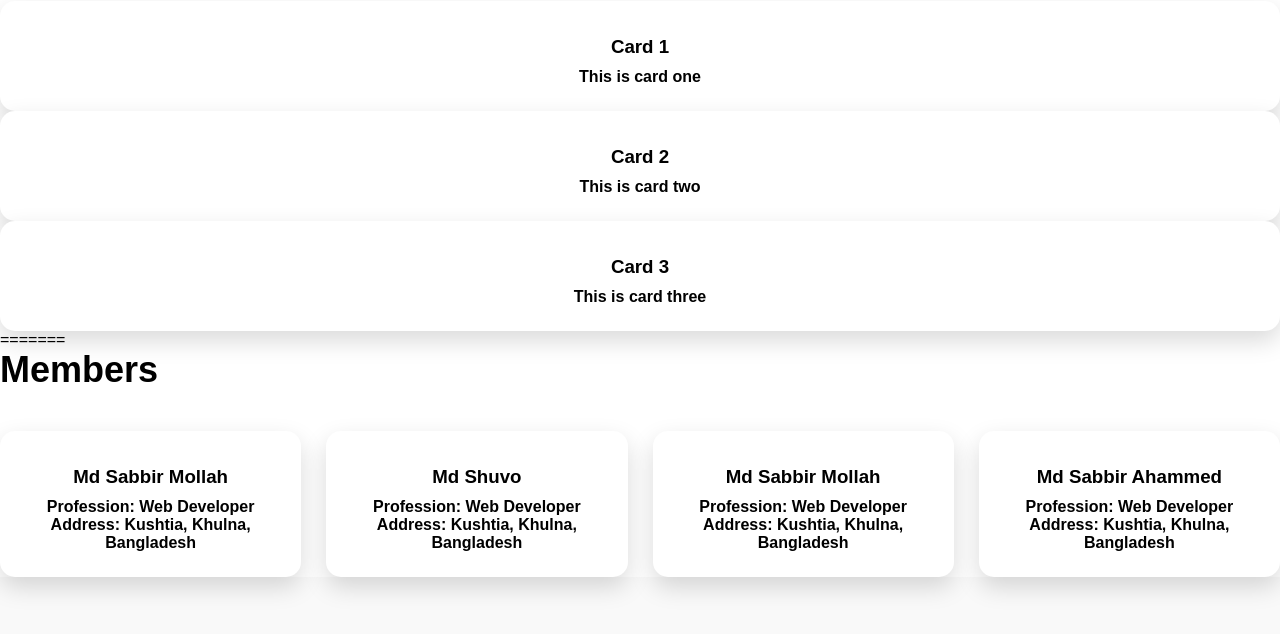
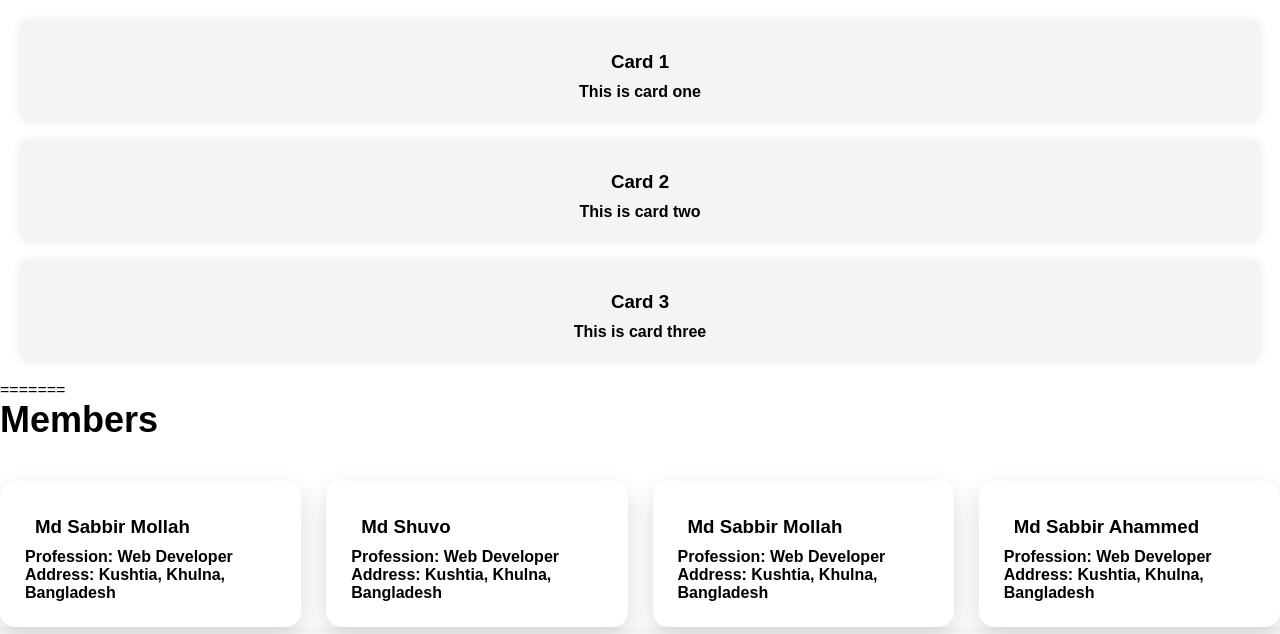
Before and after one commit to devshopmentor/colab-test-project, a plain HTML site: page index.html in a window 1280 px wide. Shown: the part 85-719 px from the top of the page. Drawn offline with Linux system fonts and the light colour scheme.

Commit message:
There three card simple

```diff
--- a/index.html
+++ b/index.html
@@ -19,19 +19,20 @@
 <<<<<<< HEAD
 
      <div class="card-container">
-     <div class="card">
+     <div class="card-1">
     <h3>Card 1</h3>
     <p>This is card one</p>
   </div>
 
-  <div class="card">
+  <div class="card-1">
     <h3>Card 2</h3>
     <p>This is card two</p>
   </div>
 
-  <div class="card">
+  <div class="card-1">
     <h3>Card 3</h3>
     <p>This is card three</p>
+  </div>
   </div>
 =======
 <section  class="team-section">
--- a/style.css
+++ b/style.css
@@ -32,13 +32,17 @@
 .card-container{
     display: flex;
     gap: 20px;
+    flex-direction: column;
     padding: 20px;
+    margin: 20px;
 }
 
-.card{
+.card-1{
+
     background: #f4f4f4;
     padding: 20px;
     flex: 1;
+    margin: 20px;
     align-items: center;
     text-align: center;
     border-radius: 10px;
```
